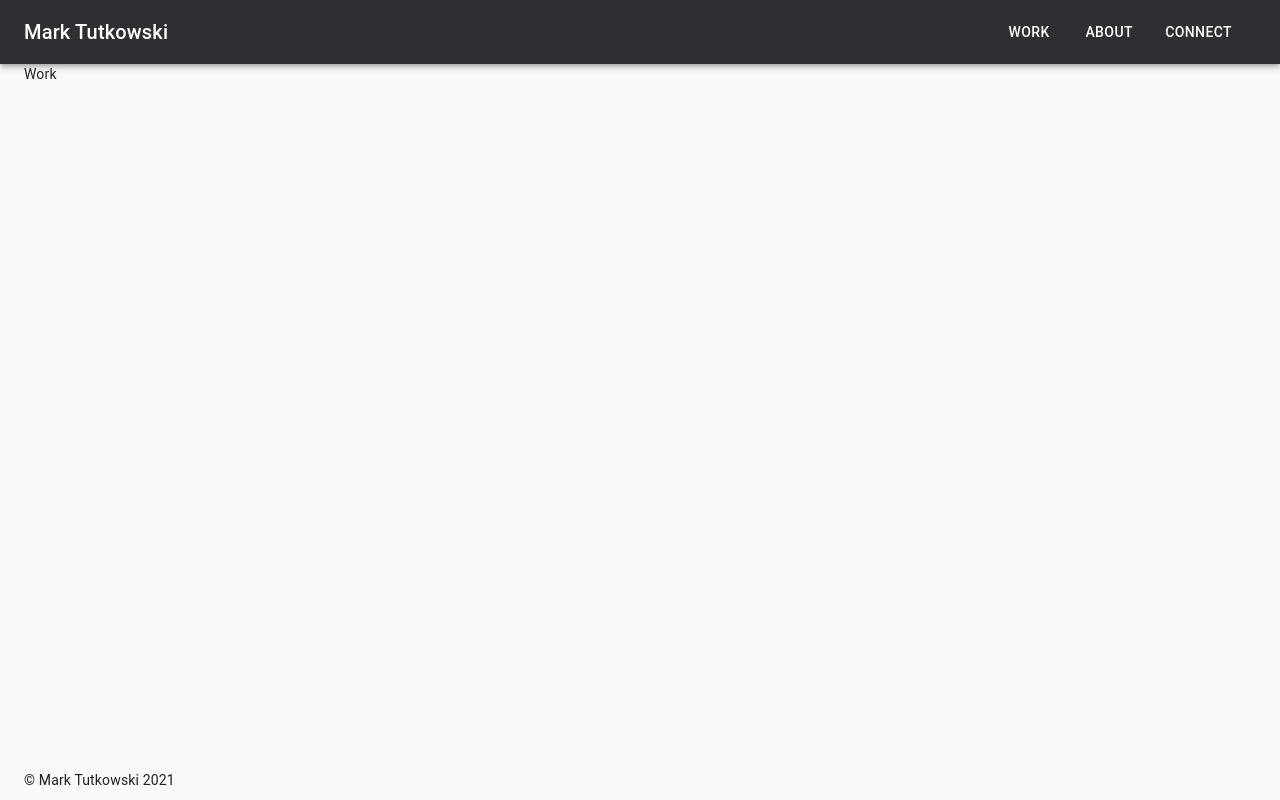
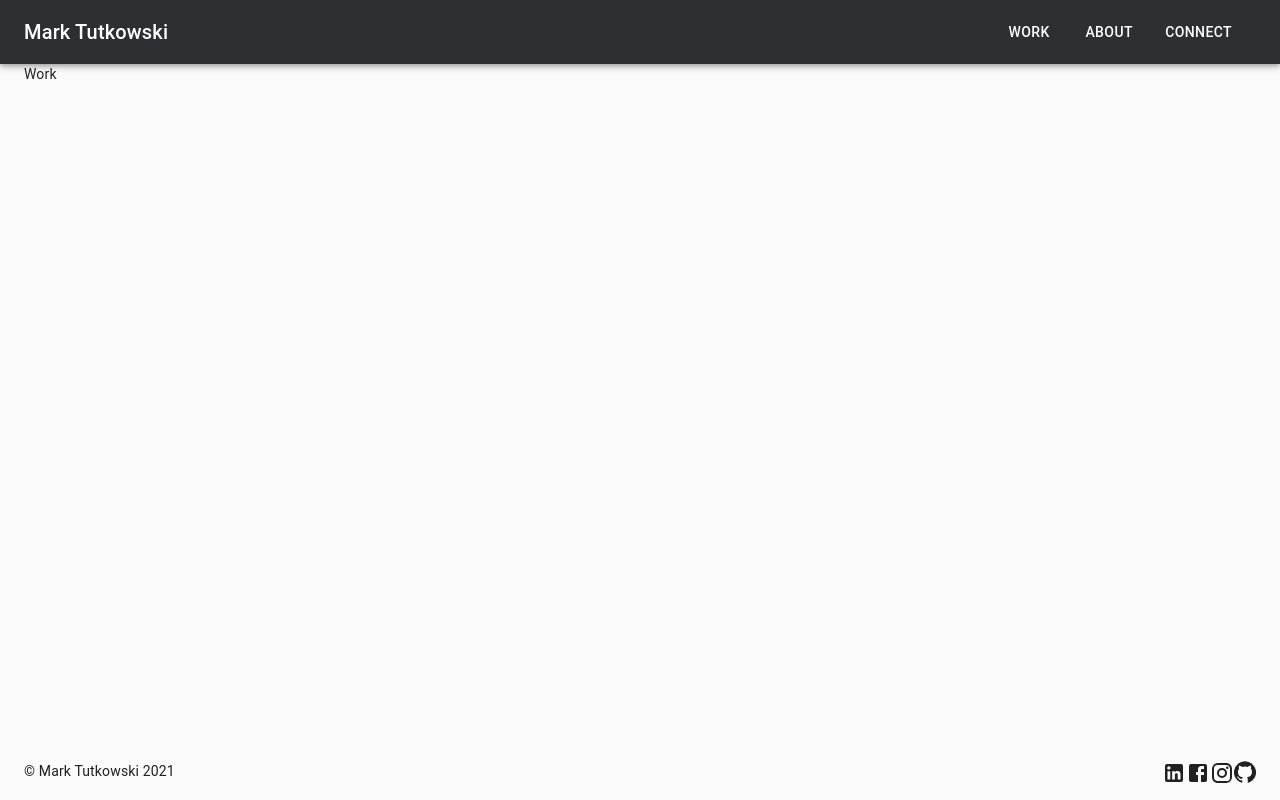
Before and after one commit to tutkowskim/portfolio, a React (Create React App) app: page /work in a window 1280 px wide. Built offline with nearby package versions, Linux system fonts and the light colour scheme.

Commit message:
Finishing building out the shell.

```diff
--- a/src/App.jsx
+++ b/src/App.jsx
@@ -5,7 +5,7 @@ import { CssBaseline, makeStyles, ThemeProvider } from '@material-ui/core';
 import theme from './theme';
 import NavBar from './NavBar';
 import RouterOutlet from './RouterOutlet';
-import Footer from './Footer'
+import Footer from './Footer';
 
 const useStyles = makeStyles(() => ({
   root: {
--- a/src/Footer.jsx
+++ b/src/Footer.jsx
@@ -1,10 +1,34 @@
 import React from 'react';
 import { Container, Typography, makeStyles } from '@material-ui/core';
+import {
+  Facebook,
+  GitHub,
+  Instagram,
+  LinkedIn,
+} from '@material-ui/icons';
+import {
+  facebook,
+  github,
+  instagram,
+  linkedin,
+} from './social-media';
 
 const useStyles = makeStyles(() => ({
   footer: {
+    display: 'flex',
+    flexDirection: 'row',
     paddingTop: '10px',
     paddingBottom: '10px',
+  },
+  copyright: {
+    flexGrow: 1,
+  },
+  socialMediaIcon: {
+    color: 'inherit',
+    textDecoration: 'inherit',
+    '&:hover': {
+      textDecoration: 'none',
+    },
   },
 }));
 
@@ -12,9 +36,13 @@ function Footer() {
   const classes = useStyles();
   return (
     <Container className={classes.footer}>
-      <Typography variant="body2">&copy; Mark Tutkowski 2021</Typography>
+      <Typography className={classes.copyright} variant="body2">&copy; Mark Tutkowski 2021</Typography>
+      <a className={classes.socialMediaIcon} target="_blank" rel="noopener noreferrer" href={linkedin} aria-label="LinkedIn"><LinkedIn style={{ fontSize: 24 }} /></a>
+      <a className={classes.socialMediaIcon} target="_blank" rel="noopener noreferrer" href={facebook} aria-label="Facebook"><Facebook style={{ fontSize: 24 }} /></a>
+      <a className={classes.socialMediaIcon} target="_blank" rel="noopener noreferrer" href={instagram} aria-label="Instagram"><Instagram style={{ fontSize: 24 }} /></a>
+      <a className={classes.socialMediaIcon} target="_blank" rel="noopener noreferrer" href={github} aria-label="GitHub"><GitHub style={{ fontSize: 22 }} /></a>
     </Container>
-  )
+  );
 }
 
 export default Footer;
--- a/src/NavBar.jsx
+++ b/src/NavBar.jsx
@@ -1,9 +1,11 @@
 import React from 'react';
 import { useHistory } from 'react-router-dom';
+import PropTypes from 'prop-types';
 
 import {
   AppBar,
   Button,
+  Container,
   Drawer,
   Toolbar,
   IconButton,
@@ -22,6 +24,8 @@ import { routeInfo } from './routes';
 const useStyles = makeStyles((theme) => ({
   toolBar: {
     height: '64px',
+    paddingLeft: '0px',
+    paddingRight: '0px',
   },
   drawerList: {
     width: '250px',
@@ -34,8 +38,8 @@ const useStyles = makeStyles((theme) => ({
   },
 }));
 
-function NavBar(props) {
-  const visibleRoutes = routeInfo.filter((routeInfo) => routeInfo.showInNavMenu);
+function NavBar({ width }) {
+  const visibleRoutes = routeInfo.filter((route) => route.showInNavMenu);
 
   const classes = useStyles();
   const history = useHistory();
@@ -48,9 +52,10 @@ function NavBar(props) {
 
   return (
     <AppBar position="static">
+      <Container maxWidth="lg">
         <Toolbar className={classes.toolBar}>
           <Typography variant="h6" className={classes.title}>Mark Tutkowski</Typography>
-        {isWidthUp('sm', props.width) ? (
+          {isWidthUp('sm', width) ? (
             <>
               { visibleRoutes.map((route) => <Button key={route.name} className={classes.menuButton} color="inherit" onClick={() => changePage(route.path)}>{route.name}</Button>) }
             </>
@@ -71,8 +76,13 @@ function NavBar(props) {
             </>
           )}
         </Toolbar>
+      </Container>
     </AppBar>
   );
 }
 
+NavBar.propTypes = {
+  width: PropTypes.number.isRequired,
+};
+
 export default withWidth()(NavBar);
--- a/src/RouterOutlet.jsx
+++ b/src/RouterOutlet.jsx
@@ -5,8 +5,8 @@ import {
   Redirect,
 } from 'react-router-dom';
 
-import { Container , makeStyles } from '@material-ui/core';
-import { defaultRoute, routeInfo } from './routes'
+import { Container, makeStyles } from '@material-ui/core';
+import { defaultRoute, routeInfo } from './routes';
 
 const useStyles = makeStyles(() => ({
   routerOutlet: {
@@ -30,7 +30,7 @@ function RouterOutlet() {
           />
         ))}
 
-        <Route exact path="/" render={() => <Redirect to={defaultRoute.path} />}/>
+        <Route exact path="/" render={() => <Redirect to={defaultRoute.path} />} />
         <Redirect from="*" to="/" />
       </Switch>
     </Container>
--- a/src/routes/components/About.jsx
+++ b/src/routes/components/About.jsx
@@ -1,7 +1,8 @@
 import React from 'react';
+import { Typography } from '@material-ui/core';
 
 const About = () => (
-  <>About</>
+  <Typography variant="body">About</Typography>
 );
 
 export default About;
--- a/src/routes/components/Connect.jsx
+++ b/src/routes/components/Connect.jsx
@@ -1,7 +1,8 @@
 import React from 'react';
+import { Typography } from '@material-ui/core';
 
 const Connect = () => (
-  <>Connect</>
+  <Typography variant="body">Connect</Typography>
 );
 
 export default Connect;
--- a/src/routes/components/Work.jsx
+++ b/src/routes/components/Work.jsx
@@ -1,7 +1,8 @@
 import React from 'react';
+import { Typography } from '@material-ui/core';
 
 const Work = () => (
-  <>Work</>
+  <Typography variant="body">Work</Typography>
 );
 
 export default Work;
--- /dev/null
+++ b/src/social-media.js
@@ -0,0 +1,4 @@
+export const facebook = 'https://www.facebook.com/tutkowski.mark';
+export const github = 'https://github.com/tutkowskim';
+export const instagram = 'https://www.instagram.com/tutkowski';
+export const linkedin = 'https://www.linkedin.com/in/marktutkowski';
```
Also changed, not shown: src/routes/route-info.js (line endings or trailing spaces), 1 other file (tests, documents, lock files or other folders). Lines whose indentation alone changed are shown as unchanged.
